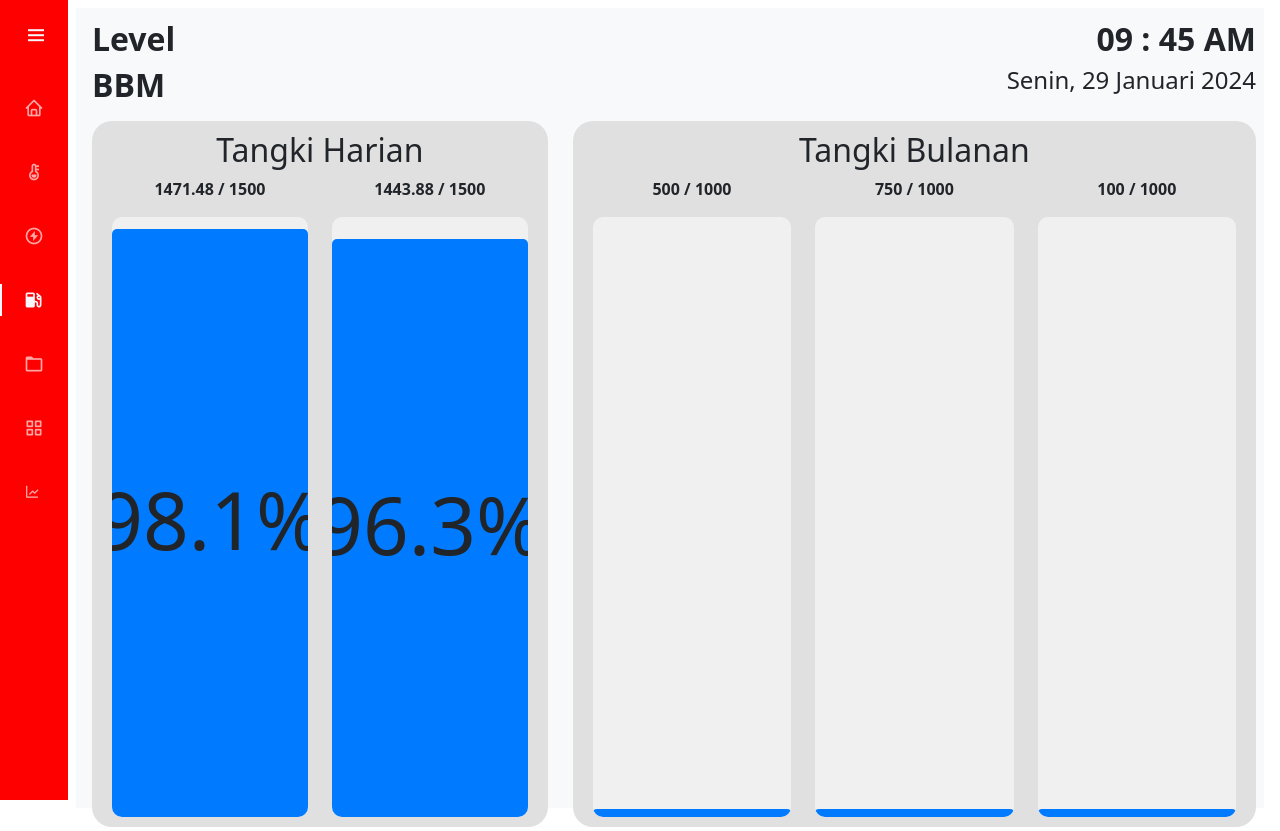
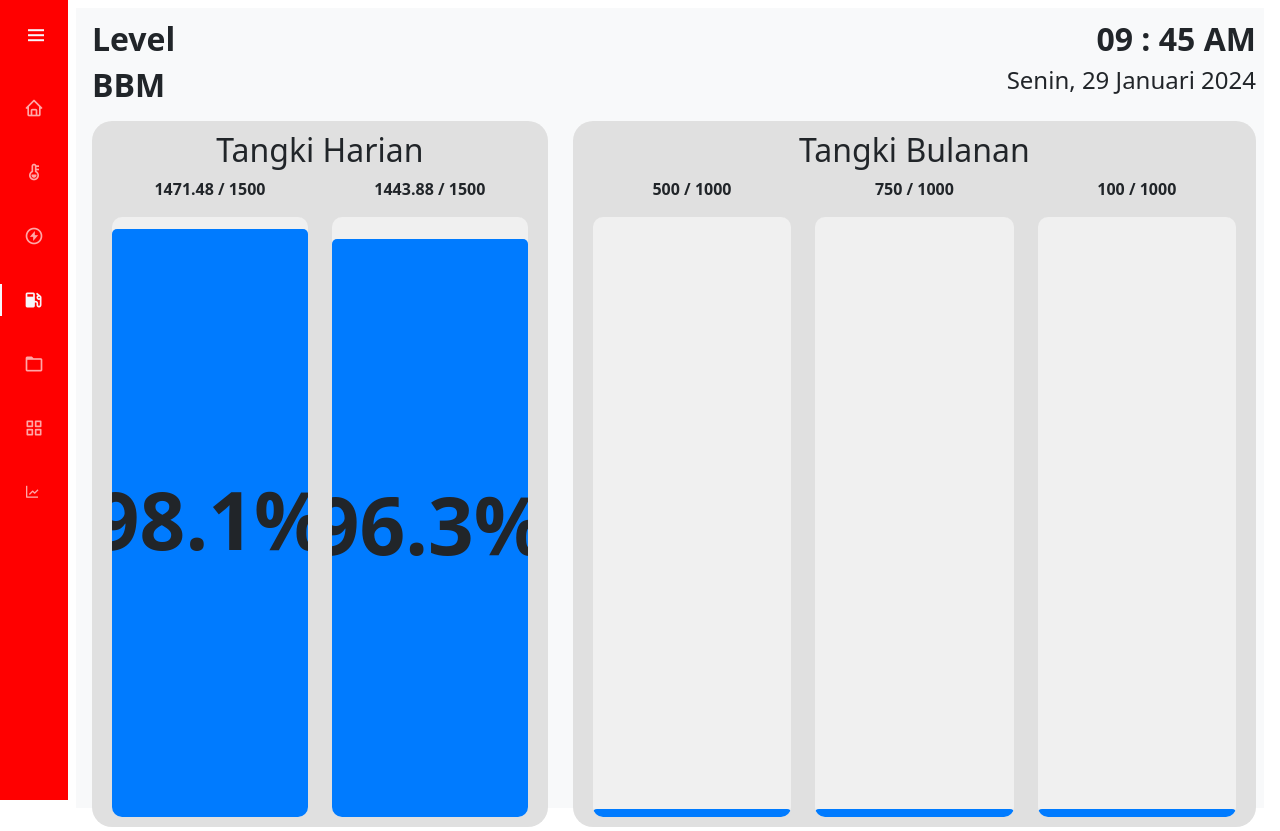
Before and after one commit to BlacklistX20/dashboard-ttc, a CodeIgniter app: page /dashboard-ttc/Pages/fuel in a window 1280 px wide. Run offline with CodeIgniter, Linux system fonts and the light colour scheme; data comes from the database, SQL or seed files in the repository; some libraries are stand-ins or nearby versions.

Commit message:
make the percentage text bolder

```diff
--- a/application/views/content/contentFuel.php
+++ b/application/views/content/contentFuel.php
@@ -6,7 +6,7 @@
             <p class="tank-label"><span id="tank1Value"></span> / <span id="tank1Max">1500</span></p>
             <div class="tank-bar">
                <div id="tank1-level" class="tank-level d-flex justify-content-center align-items-center" style="background-color: #007bff;">
-                  <h1 class="display-1" id="tank1-percent"></h1>
+                  <h1 class="display-1 fw-bold" id="tank1-percent"></h1>
                </div>
             </div>
          </div>
@@ -14,7 +14,7 @@
             <p class="tank-label"><span id="tank2Value">1000</span> / <span>1500</span></p>
             <div class="tank-bar">
                <div id="tank2-level" class="tank-level d-flex justify-content-center align-items-center" style="background-color: #007bff;">
-                  <h1 class="display-1" id="tank2-percent"></h1>
+                  <h1 class="display-1 fw-bold" id="tank2-percent"></h1>
                </div>
             </div>
          </div>
@@ -27,7 +27,7 @@
             <p class="tank-label"><span id="tank3Value">500</span> / <span>1000</span></p>
             <div class="tank-bar">
                <div id="tank3-level" class="tank-level d-flex justify-content-center align-items-center" style="background-color: #007bff;">
-                  <h1 class="display-1" id="tank3-percent"></h1>
+                  <h1 class="display-1 fw-bold" id="tank3-percent"></h1>
                </div>
             </div>
          </div>
@@ -35,7 +35,7 @@
             <p class="tank-label"><span id="tank4Value">750</span> / <span>1000</span></p>
             <div class="tank-bar">
                <div id="tank4-level" class="tank-level d-flex justify-content-center align-items-center" style="background-color: #007bff;">
-                  <h1 class="display-1" id="tank4-percent"></h1>
+                  <h1 class="display-1 fw-bold" id="tank4-percent"></h1>
                </div>
             </div>
          </div>
@@ -43,7 +43,7 @@
             <p class="tank-label"><span id="tank5Value">100</span> / <span>1000</span></p>
             <div class="tank-bar">
                <div id="tank5-level" class="tank-level d-flex justify-content-center align-items-center" style="background-color: #007bff;">
-                  <h1 class="display-1" id="tank5-percent"></h1>
+                  <h1 class="display-1 fw-bold" id="tank5-percent"></h1>
                </div>
             </div>
          </div>
```
